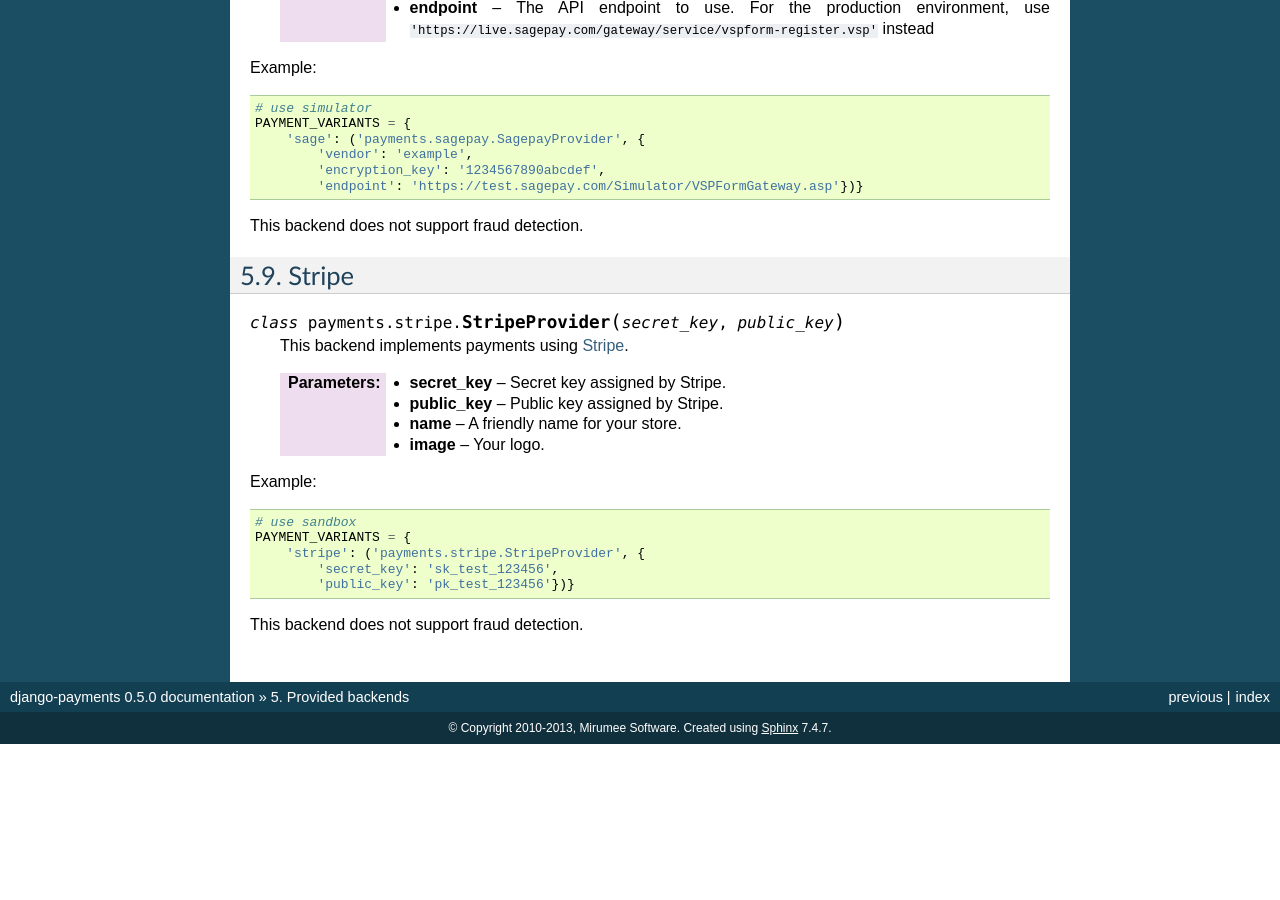
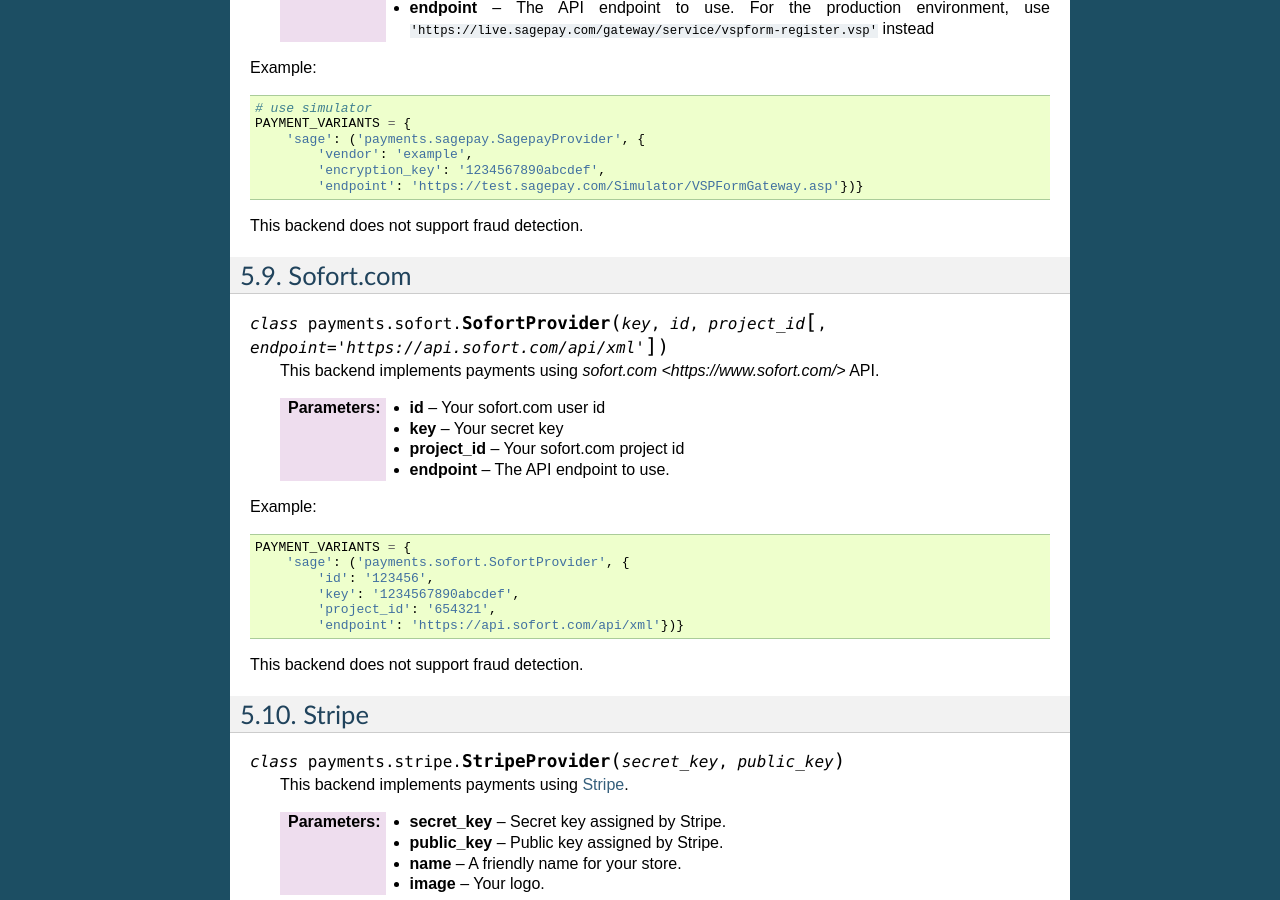
Before and after one commit to jazzband/django-payments, a Sphinx documentation site: the page built from doc/modules.rst, in a window 1280 px wide and 900 px high, scrolled down 4128 px. Built offline with Sphinx 7.4.7, drawn with Linux system fonts in a browser that asks for light colours; before the commit the page ends 4872 px from its top, so only the background shows below that; some of the changed text lies outside the part shown.

Commit message:
sofort.com docu

```diff
--- a/doc/modules.rst
+++ b/doc/modules.rst
@@ -229,6 +229,30 @@
 
 This backend does not support fraud detection.
 
+Sofort.com
+--------
+
+.. class:: payments.sofort.SofortProvider(key, id, project_id[, endpoint='https://api.sofort.com/api/xml'])
+
+   This backend implements payments using `sofort.com <https://www.sofort.com/>` API.
+
+   :param id: Your sofort.com user id
+   :param key: Your secret key
+   :param project_id: Your sofort.com project id
+   :param endpoint: The API endpoint to use.
+
+Example::
+
+      PAYMENT_VARIANTS = {
+          'sage': ('payments.sofort.SofortProvider', {
+              'id': '123456',
+              'key': '1234567890abcdef',
+              'project_id': '654321',
+              'endpoint': 'https://api.sofort.com/api/xml'})}
+
+
+This backend does not support fraud detection.
+
 
 Stripe
 ------
```
